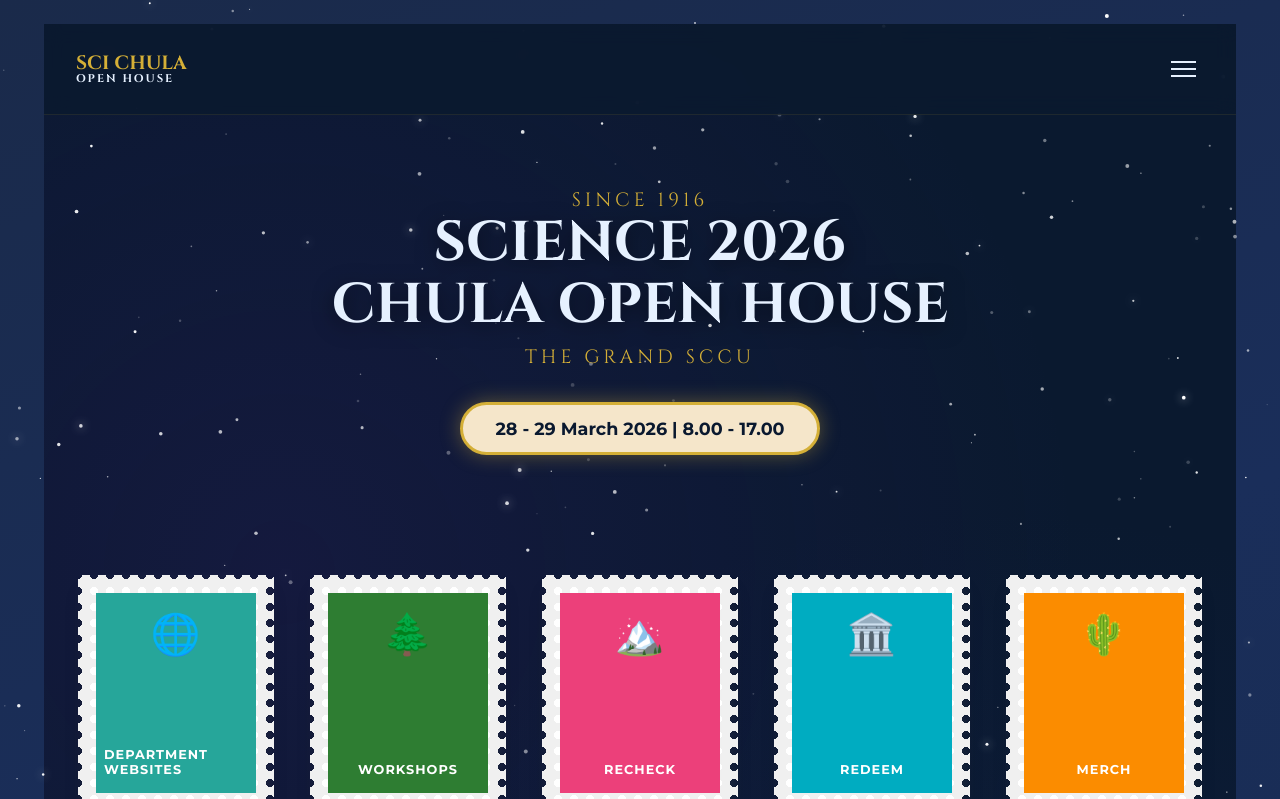
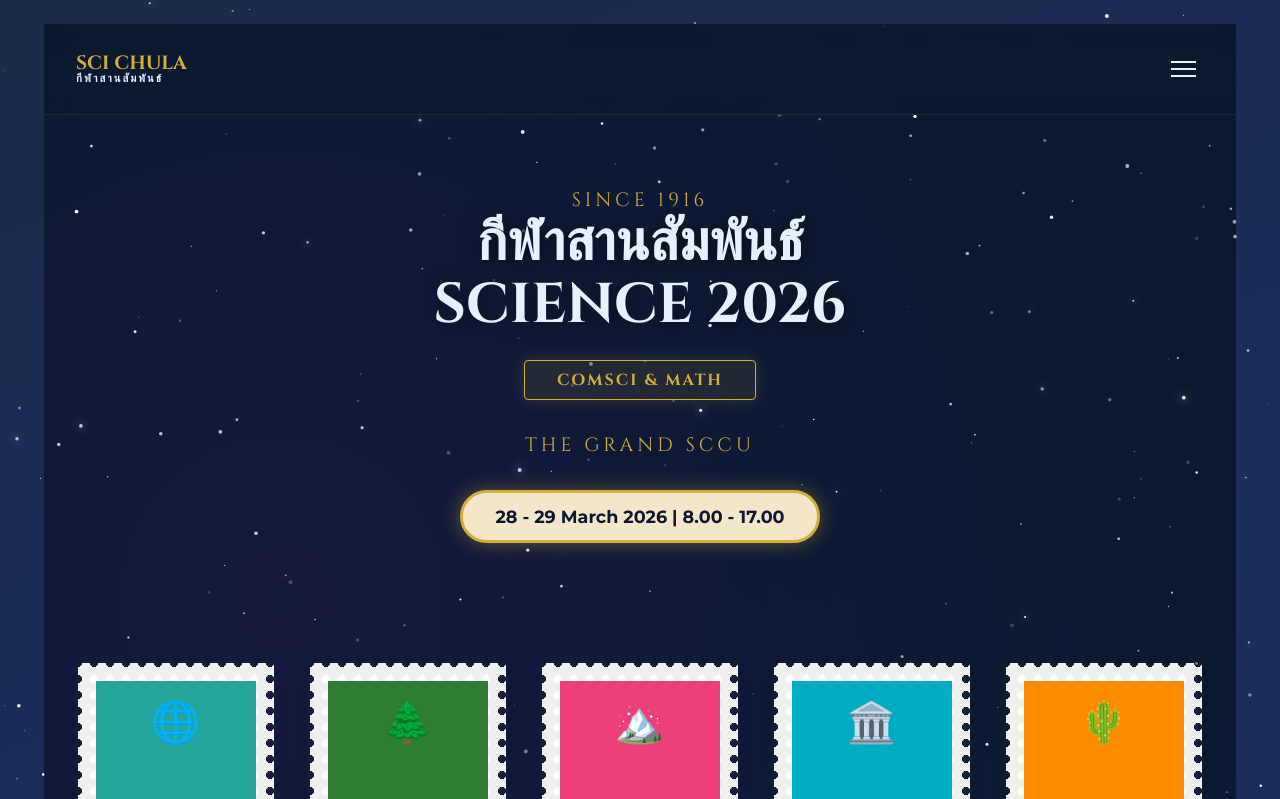
Before and after one commit to P7tv/mathcom, a React (Vite) app: page / in a window 1280 px wide. Shown: the top 799 px of the page. Built offline with nearby package versions, Linux system fonts and the light colour scheme; a web font is replaced by a local one.

Commit message:
feat: add vs-badge component and update branding to กีฬาสานสัมพันธ์

```diff
--- a/src/StoryPage.css
+++ b/src/StoryPage.css
@@ -113,6 +113,27 @@
   letter-spacing: 4px;
   margin-top: 0.5rem;
   display: block;
+}
+
+.vs-badge {
+  display: inline-block;
+  margin: 1.5rem 0;
+  padding: 0.5rem 2rem;
+  background: rgba(212, 175, 55, 0.1);
+  border: 1px solid var(--accent-gold);
+  border-radius: 4px;
+  color: var(--accent-gold);
+  font-weight: 700;
+  letter-spacing: 2px;
+  text-transform: uppercase;
+  box-shadow: 0 0 15px rgba(212, 175, 55, 0.2);
+  animation: pulse-gold 2s infinite;
+}
+
+@keyframes pulse-gold {
+  0% { box-shadow: 0 0 15px rgba(212, 175, 55, 0.2); }
+  50% { box-shadow: 0 0 25px rgba(212, 175, 55, 0.4); }
+  100% { box-shadow: 0 0 15px rgba(212, 175, 55, 0.2); }
 }
 
 .date-badge {
--- a/src/StoryPage.jsx
+++ b/src/StoryPage.jsx
@@ -83,7 +83,7 @@ const StoryPage = () => {
       <nav className="story-nav">
         <div className="nav-logo">
           SCI CHULA
-          <span>OPEN HOUSE</span>
+          <span>กีฬาสานสัมพันธ์</span>
         </div>
         <button className="nav-menu-btn">
           <span></span>
@@ -96,7 +96,8 @@ const StoryPage = () => {
       <header className="hero-section">
         <div className="hero-title">
           <span className="subtitle">SINCE 1916</span>
-          <h1>SCIENCE 2026<br />CHULA OPEN HOUSE</h1>
+          <h1>กีฬาสานสัมพันธ์<br />SCIENCE 2026</h1>
+          <div className="vs-badge">ComSci & Math</div>
           <span className="subtitle">THE GRAND SCCU</span>
         </div>
 
@@ -160,7 +161,7 @@ const StoryPage = () => {
           <a href="#" className="social-icon">👤</a>
         </div>
         <div className="footer-text">
-          Science Chula Open House 2026
+          กีฬาสานสัมพันธ์ Science Chula 2026
         </div>
       </footer>
     </div>
```
